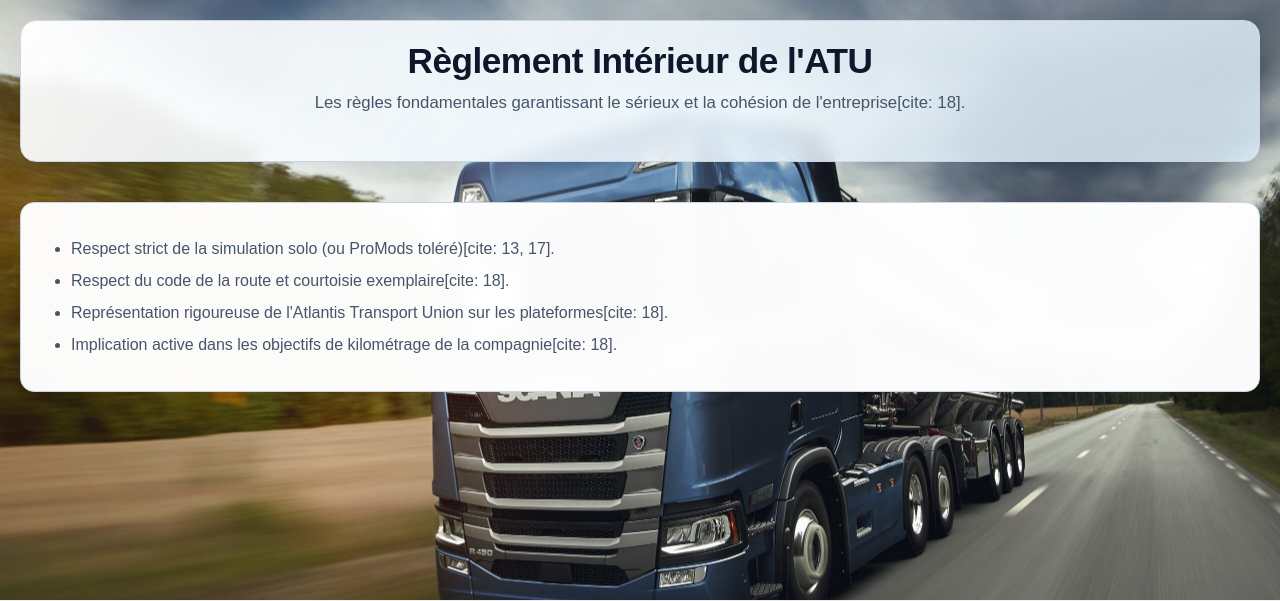
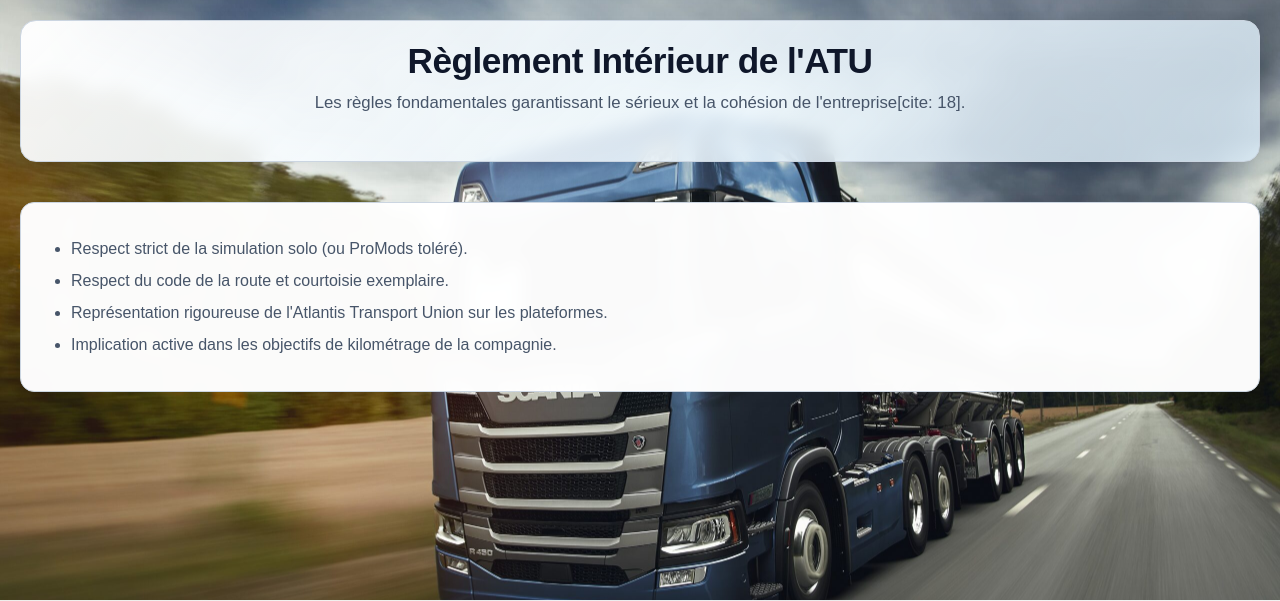
Before and after one commit to Trans-Europe-Rail/Atlantis-Transport-Union, a Flask app: page /reglement in a window 1280 px wide. Shown: the part 81-682 px from the top of the page. Run offline with Flask 3, Linux system fonts and the light colour scheme.

Commit message:
Fix formatting of list items in reglement.html

```diff
--- a/templates/reglement.html
+++ b/templates/reglement.html
@@ -36,10 +36,10 @@
 
         <div class="card" style="padding: 30px; margin-top: 20px;">
             <ul style="color: var(--text-muted); margin-left: 20px; font-size: 1rem; line-height: 2;">
-                <li>Respect strict de la simulation solo (ou ProMods toléré)[cite: 13, 17].</li>
-                <li>Respect du code de la route et courtoisie exemplaire[cite: 18].</li>
-                <li>Représentation rigoureuse de l'Atlantis Transport Union sur les plateformes[cite: 18].</li>
-                <li>Implication active dans les objectifs de kilométrage de la compagnie[cite: 18].</li>
+                <li>Respect strict de la simulation solo (ou ProMods toléré).</li>
+                <li>Respect du code de la route et courtoisie exemplaire.</li>
+                <li>Représentation rigoureuse de l'Atlantis Transport Union sur les plateformes.</li>
+                <li>Implication active dans les objectifs de kilométrage de la compagnie.</li>
             </ul>
         </div>
     </main>
```
